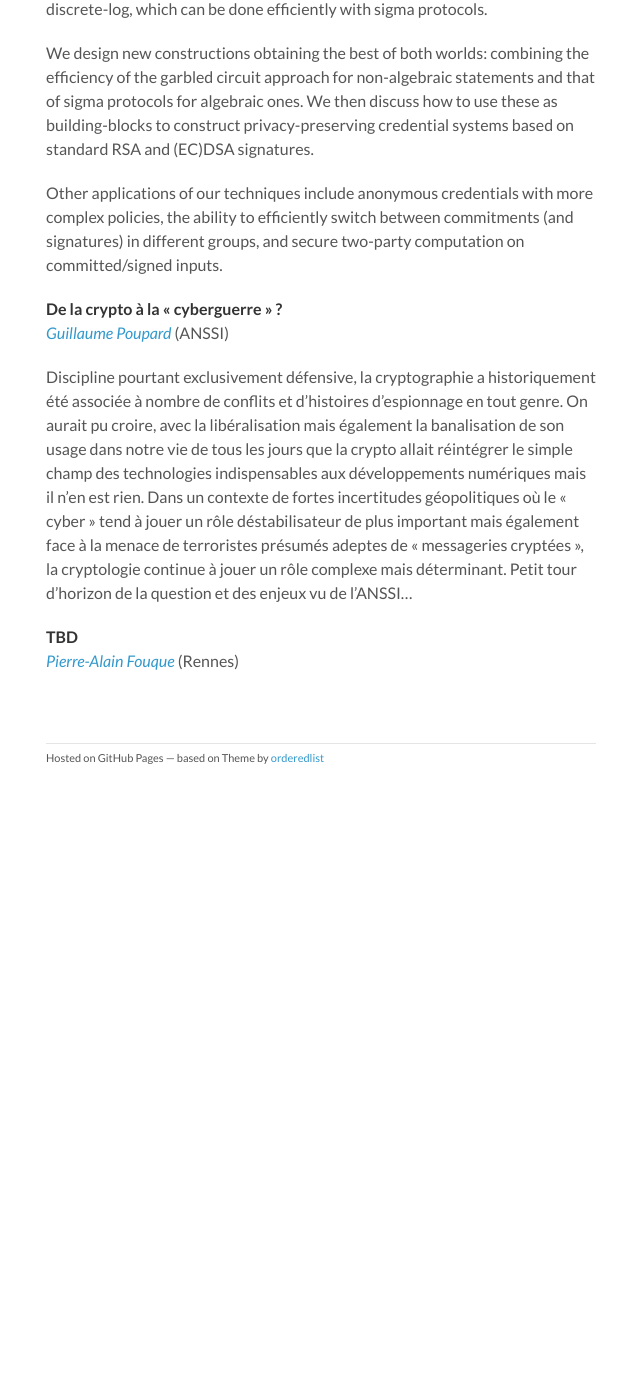
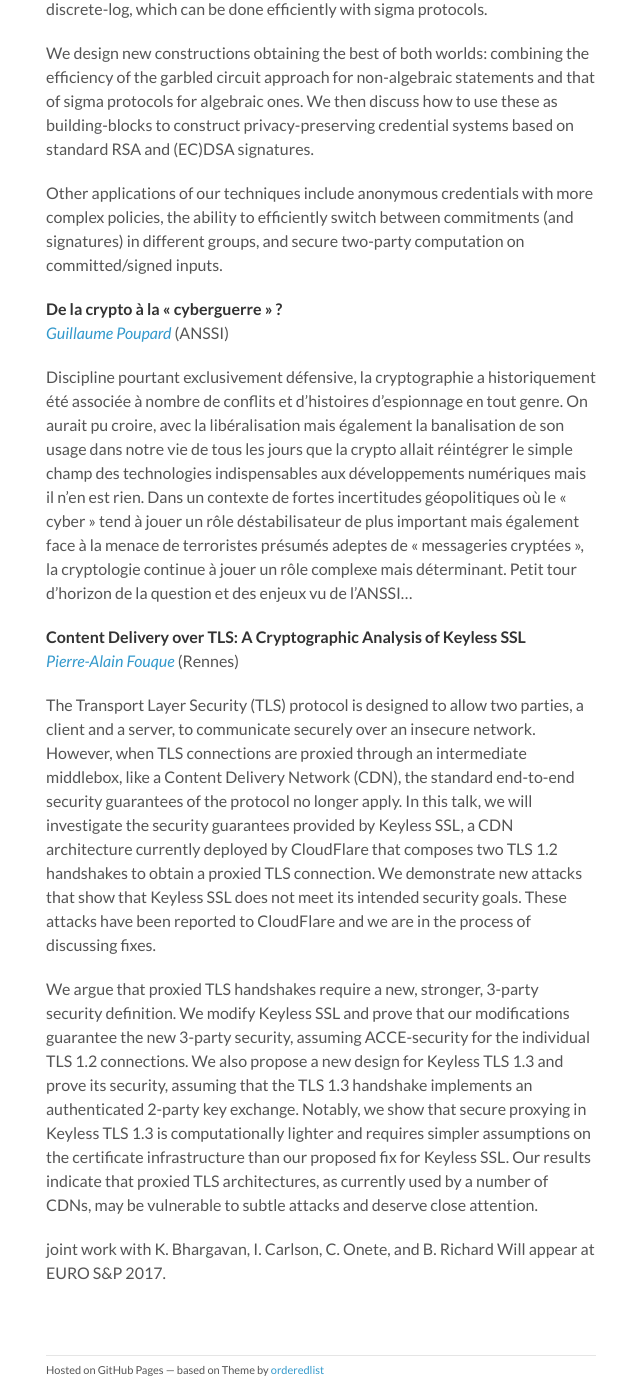
Before and after one commit to pariscryptoday/pariscryptoday.github.io, a Jekyll site: the page built from _posts/2016-10-11-fourth.md, in a window 1280 px wide and 1400 px high, scrolled down 2176 px. Shown: the whole window, without its empty margins (164-804 px from the left). Built offline with Jekyll 4.4.1, drawn with Linux system fonts in a browser that asks for light colours; before the commit the page ends 2964 px from its top, so only the background shows below that; some of the changed text lies outside the part shown.

Commit message:
Update 2016-10-11-fourth.md

```diff
--- a/_posts/2016-10-11-fourth.md
+++ b/_posts/2016-10-11-fourth.md
@@ -19,7 +19,7 @@ ENS.
 | 12:00 - 14:00 | Lunch
 | 14:00 - 15:00 | [Guillaume Poupard](#GP) De la crypto à la « cyberguerre » ?
 | 15:00 - 15:30 | Coffee Break
-| 15:30 - 16:30 | [Pierre-Alain Fouque](#PAF) TBA
+| 15:30 - 16:30 | [Pierre-Alain Fouque](#PAF) Content Delivery over TLS: A Cryptographic Analysis of Keyless SSL
 
 ### Abstracts
 
@@ -56,5 +56,33 @@ Other applications of our techniques include anonymous credentials with more com
 
 Discipline pourtant exclusivement défensive, la cryptographie a historiquement été associée à nombre de conflits et d’histoires d’espionnage en tout genre. On aurait pu croire, avec la libéralisation mais également la banalisation de son usage dans notre vie de tous les jours que la crypto allait réintégrer le simple champ des technologies indispensables aux développements numériques mais il n’en est rien. Dans un contexte de fortes incertitudes géopolitiques où le « cyber » tend à jouer un rôle déstabilisateur de plus important mais également face à la menace de terroristes présumés adeptes de « messageries cryptées », la cryptologie continue à jouer un rôle complexe mais déterminant. Petit tour d’horizon de la question et des enjeux vu de l’ANSSI…
 
-**<a name="PAF"></a> TBD**<br>
+**<a name="PAF"></a> Content Delivery over TLS: A Cryptographic Analysis of Keyless SSL**<br>
 *[Pierre-Alain Fouque](https://www.di.ens.fr/~fouque/)* (Rennes)
+
+The Transport Layer Security (TLS) protocol is designed to allow two
+parties, a client and a server, to communicate securely over an
+insecure network.  However, when TLS connections are proxied through
+an intermediate middlebox, like a Content Delivery Network (CDN), the
+standard end-to-end security guarantees of the protocol no longer
+apply.  In this talk, we will investigate the security guarantees
+provided by Keyless SSL, a CDN architecture currently deployed by
+CloudFlare that composes two TLS 1.2 handshakes to obtain a proxied
+TLS connection. We demonstrate new attacks that show that Keyless SSL
+does not meet its intended security goals. These attacks have been
+reported to CloudFlare and we are in the process of discussing fixes.
+
+We argue that proxied TLS handshakes require a new, stronger, 3-party
+security definition. We modify Keyless SSL and prove that our
+modifications guarantee the new 3-party security, assuming
+ACCE-security for the individual TLS 1.2 connections. We also propose
+a new design for Keyless TLS 1.3 and prove its security, assuming that
+the TLS 1.3 handshake implements an authenticated 2-party key
+exchange. Notably, we show that secure proxying in Keyless TLS 1.3 is
+computationally lighter and requires simpler assumptions on the
+certificate infrastructure than our proposed fix for Keyless SSL. Our
+results indicate that proxied TLS architectures, as currently used by
+a number of CDNs, may be vulnerable to subtle attacks and deserve
+close attention.
+
+joint work with K. Bhargavan, I. Carlson, C. Onete, and B. Richard
+Will appear at EURO S&P 2017.
```
